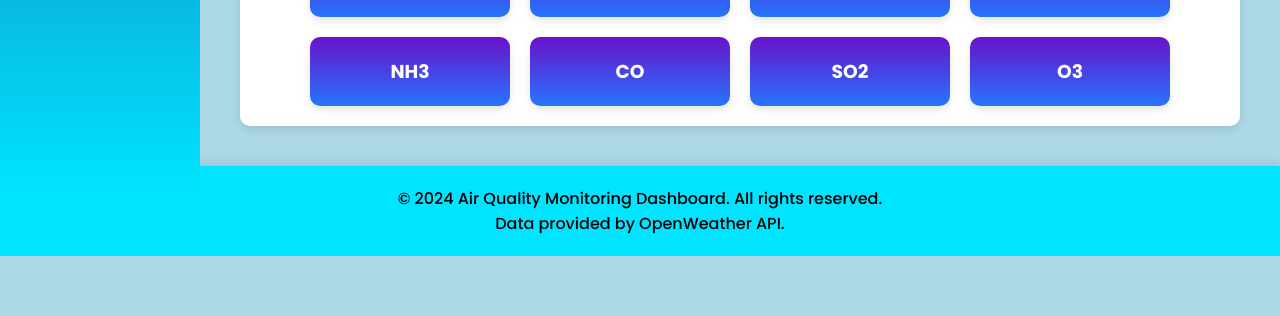
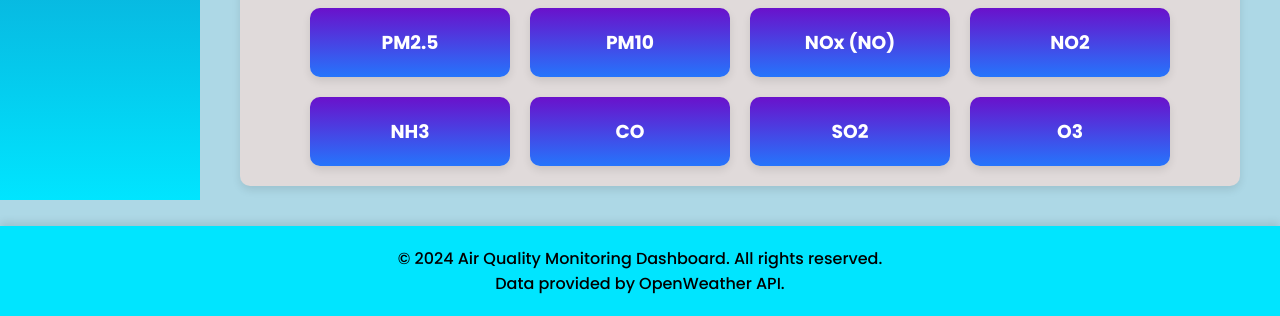
Before and after one commit to Dokanii/air-quality-dashboard, a plain HTML site: page data_dashboard.html in a window 1280 px wide. Shown: the part 600-916 px from the top of the page. Before the commit the page ends 856 px from the top, so only its background shows below. Drawn offline with Linux system fonts and the light colour scheme; no server answers.

Commit message:
little color and margin fixs for the data page

```diff
--- a/styles.css
+++ b/styles.css
@@ -130,12 +130,13 @@ body {
 .dashboard-container {
     margin: 20px;
     padding: 20px;
-    background: #ffffff;
+    background: rgb(224, 218, 218);
     border-radius: 10px;
     box-shadow: 0 4px 8px rgba(0, 0, 0, 0.1);
 }
 
 .dashboard-cards {
+    margin-top: 30px;
     display: flex;
     flex-wrap: wrap;
     gap: 20px;
```
